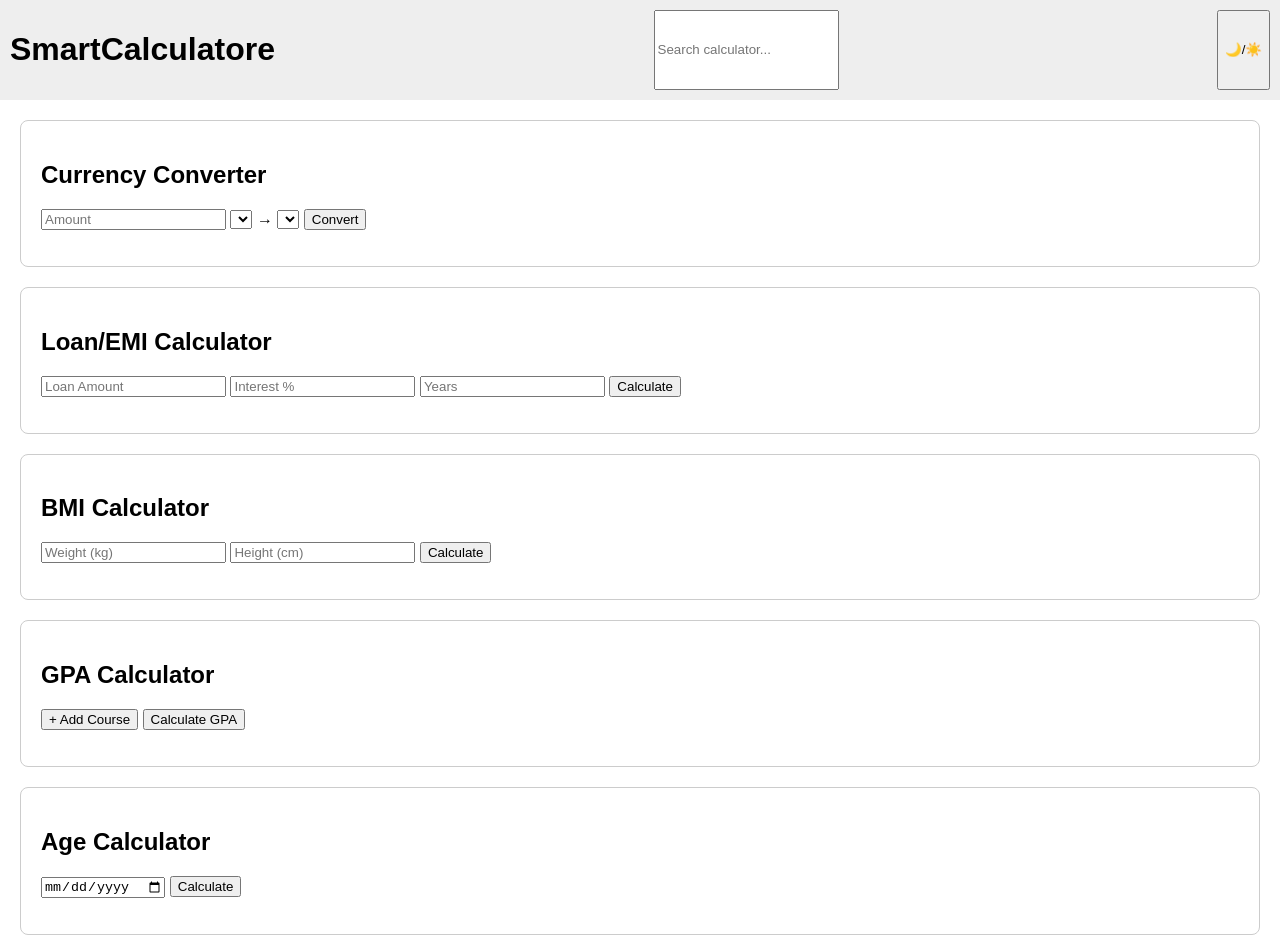
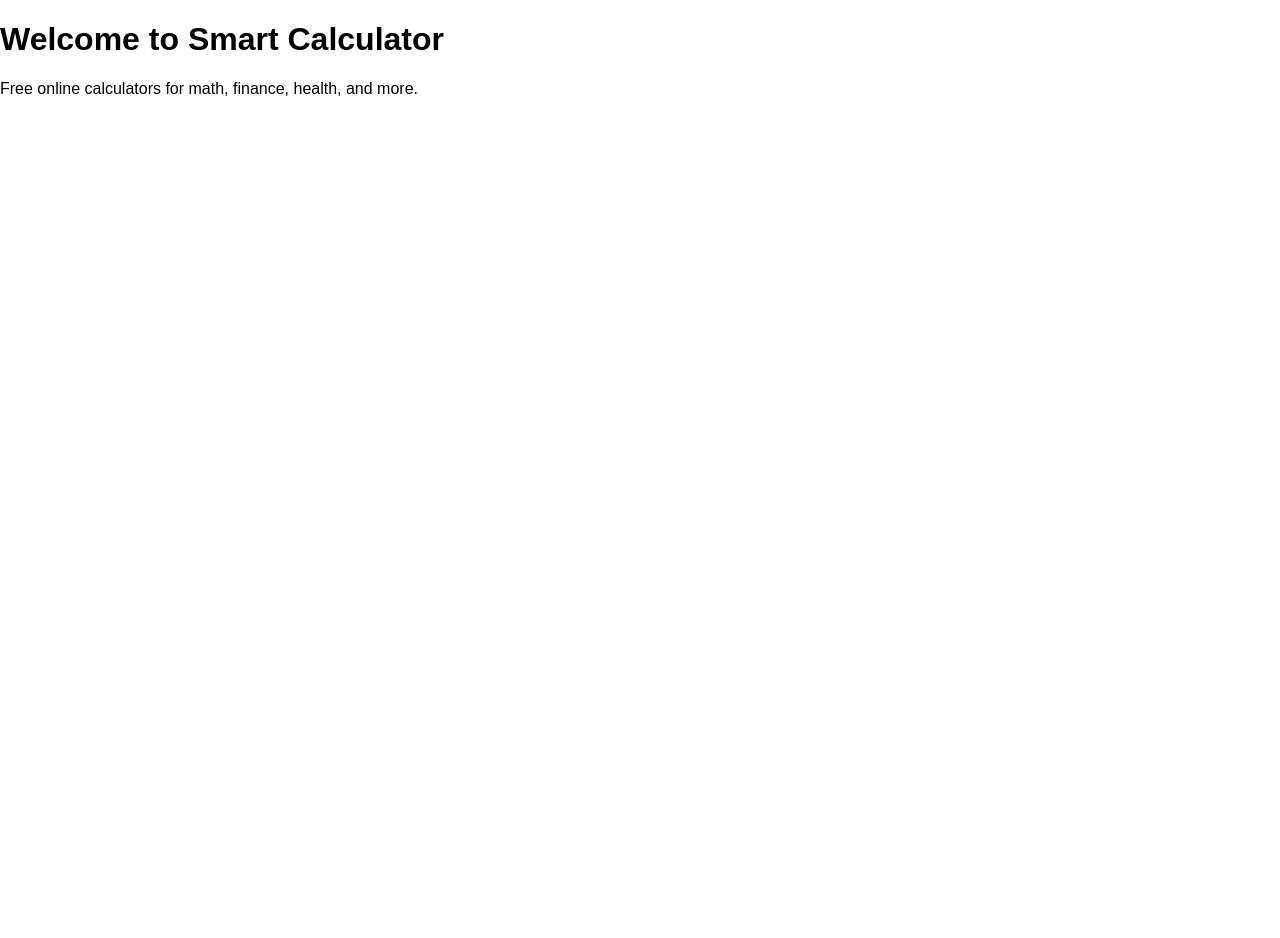
Before and after one commit to smartcalculatore/smartcalculatore, a plain HTML site: page index.html in a window 1280 px wide. After the commit the page ends 800 px from the top, so only its background shows below. Drawn offline with Linux system fonts and the light colour scheme.

Commit message:
Add files via upload

```diff
--- a/index.html
+++ b/index.html
@@ -3,58 +3,28 @@
 <head>
   <meta charset="UTF-8">
   <meta name="viewport" content="width=device-width, initial-scale=1.0">
-  <title>SmartCalculatore</title>
+
+  <title>Smart Calculator - Free Online Tools</title>
+  <meta name="description" content="Smart Calculator offers free online calculators for math, finance, health, and more. Easy, accurate, and user-friendly.">
+  <meta name="keywords" content="calculator, online calculator, math calculator, finance calculator, health calculator, smart calculator">
+  <meta name="author" content="Smart Calculator Team">
+  <meta name="robots" content="index, follow">
+
+  <!-- Open Graph (for social media sharing) -->
+  <meta property="og:title" content="Smart Calculator - Free Online Tools">
+  <meta property="og:description" content="Free online calculators for math, finance, health, and more.">
+  <meta property="og:url" content="https://smartcalculatore.github.io/smartcalculatore/">
+  <meta property="og:type" content="website">
+
+  <!-- Twitter Card -->
+  <meta name="twitter:card" content="summary">
+  <meta name="twitter:title" content="Smart Calculator - Free Online Tools">
+  <meta name="twitter:description" content="Free online calculators for math, finance, health, and more.">
+
   <link rel="stylesheet" href="style.css">
 </head>
 <body>
-  <header>
-    <h1>SmartCalculatore</h1>
-    <input type="text" id="search" placeholder="Search calculator...">
-    <button id="toggleMode">🌙/☀️</button>
-  </header>
-
-  <main id="calculators">
-    <section id="currency">
-      <h2>Currency Converter</h2>
-      <input id="amount" type="number" placeholder="Amount">
-      <select id="from"></select> → <select id="to"></select>
-      <button onclick="convertCurrency()">Convert</button>
-      <p id="currencyResult"></p>
-    </section>
-
-    <section id="loan">
-      <h2>Loan/EMI Calculator</h2>
-      <input id="loanAmount" type="number" placeholder="Loan Amount">
-      <input id="interestRate" type="number" placeholder="Interest %">
-      <input id="tenure" type="number" placeholder="Years">
-      <button onclick="calculateLoan()">Calculate</button>
-      <p id="loanResult"></p>
-    </section>
-
-    <section id="bmi">
-      <h2>BMI Calculator</h2>
-      <input id="weight" type="number" placeholder="Weight (kg)">
-      <input id="height" type="number" placeholder="Height (cm)">
-      <button onclick="calculateBMI()">Calculate</button>
-      <p id="bmiResult"></p>
-    </section>
-
-    <section id="gpa">
-      <h2>GPA Calculator</h2>
-      <div id="gpaInputs"></div>
-      <button onclick="addCourse()">+ Add Course</button>
-      <button onclick="calculateGPA()">Calculate GPA</button>
-      <p id="gpaResult"></p>
-    </section>
-
-    <section id="age">
-      <h2>Age Calculator</h2>
-      <input type="date" id="dob">
-      <button onclick="calculateAge()">Calculate</button>
-      <p id="ageResult"></p>
-    </section>
-  </main>
-
-  <script src="app.js"></script>
+  <h1>Welcome to Smart Calculator</h1>
+  <p>Free online calculators for math, finance, health, and more.</p>
 </body>
 </html>
```
Also changed, not shown: robots.txt (added).
